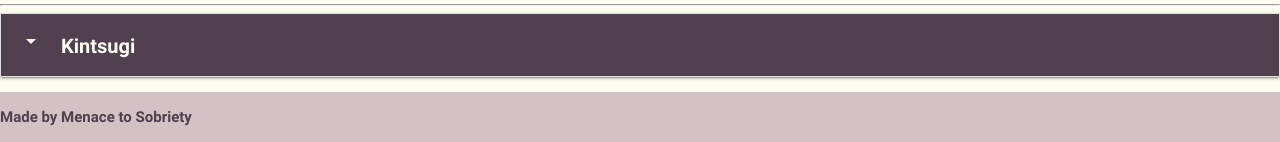
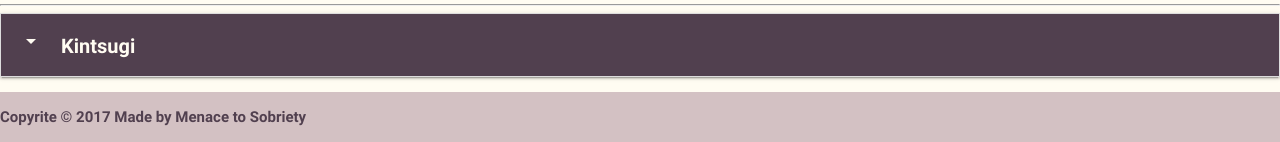
Before and after one commit to matlittle/project-2-group-2, a Node server app: page / in a window 1280 px wide. Shown: the part 658-800 px from the top of the page. Run offline with Node 20, Linux system fonts and the light colour scheme; some libraries are stand-ins or nearby versions.

Commit message:
added copyrite

```diff
--- a/views/footer.ejs
+++ b/views/footer.ejs
@@ -45,7 +45,7 @@
   </ul>
 
   <div class="footer-copyright">
-    <p>Made by Menace to Sobriety</p>
+    <p>Copyrite &copy; 2017 Made by Menace to Sobriety</p>
   </div>
 
 </footer>
```
